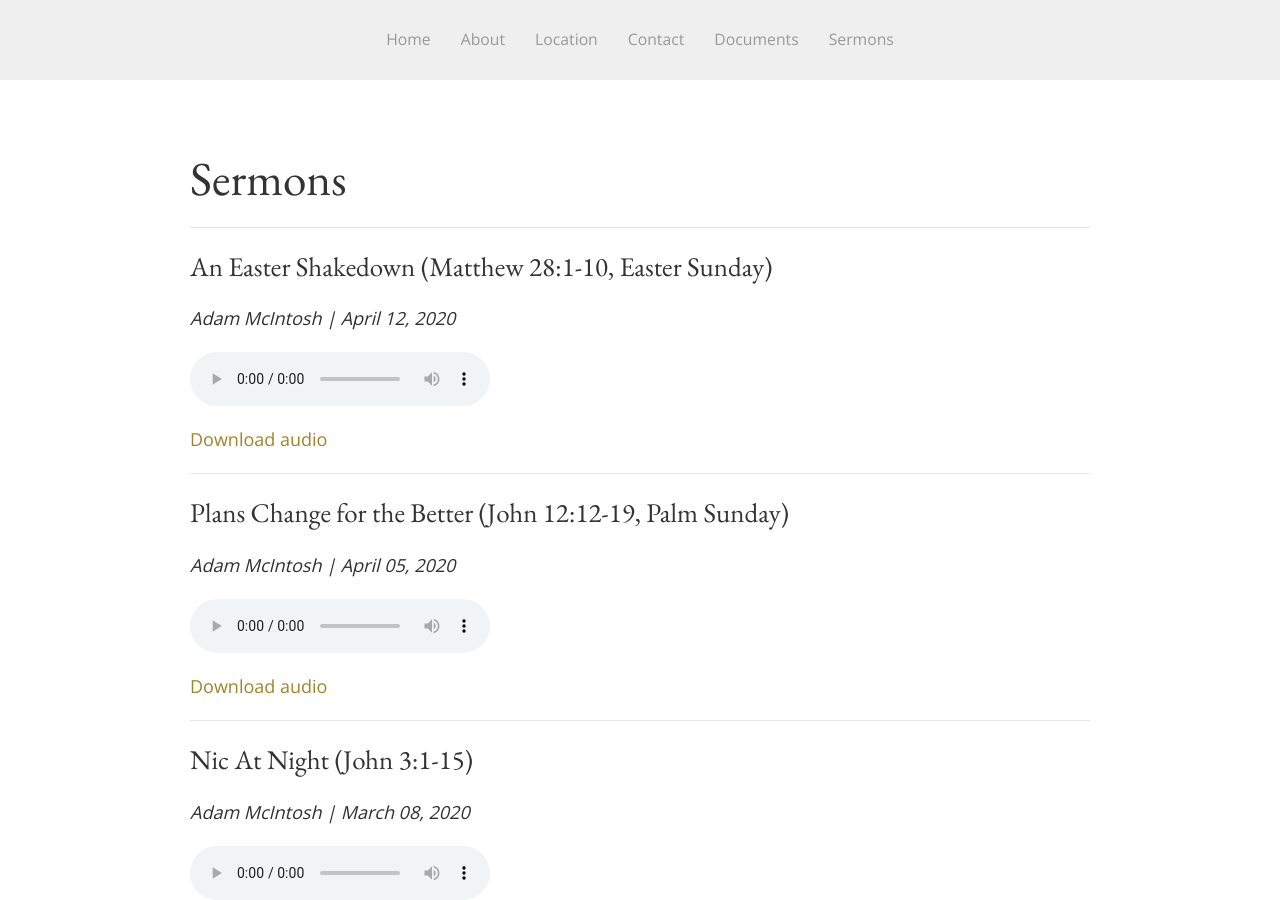
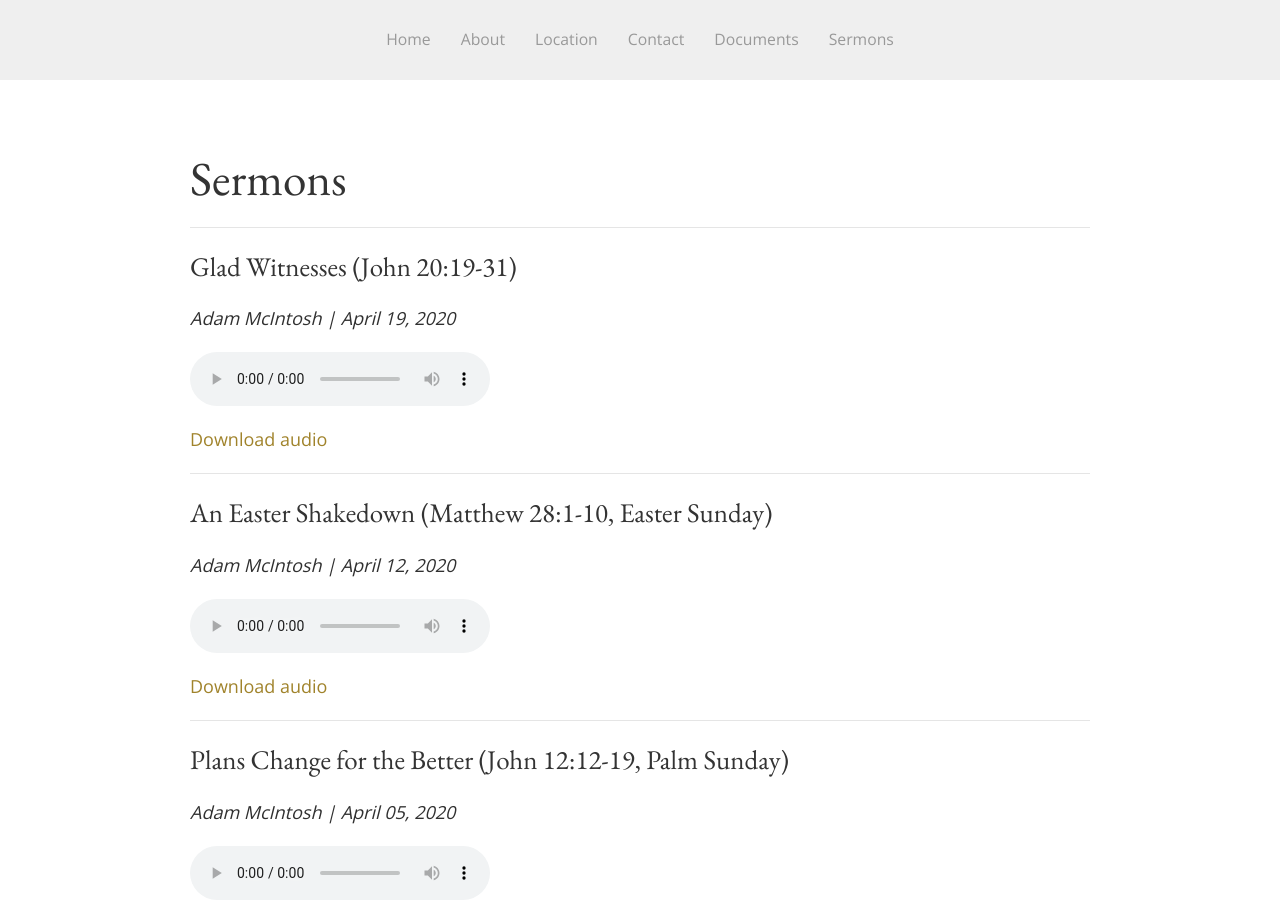
Before and after one commit to SaintDavidsChurch/website, a Jekyll site: the page built from sermons.html, in a window 1280 px wide and 900 px high. Built offline with Jekyll 4.4.1, drawn with Linux system fonts in a browser that asks for light colours.

Commit message:
Updated by InferCMS

```diff
--- a/_data/sermons.yml
+++ b/_data/sermons.yml
@@ -70,3 +70,7 @@
   date: '2020-04-12'
   preacher: Adam McIntosh
   audio_file: https://saintdavids.church/assets/sermons/Adam-McIntosh_April12-2020_Matt28.1-10%20(Easter).mp3
+- title: Glad Witnesses (John 20:19-31)
+  date: '2020-04-19'
+  preacher: Adam McIntosh
+  audio_file: https://saintdavids.church/assets/sermons/Adam-McIntosh_April19-2020_John20.19-31.mp3
```
